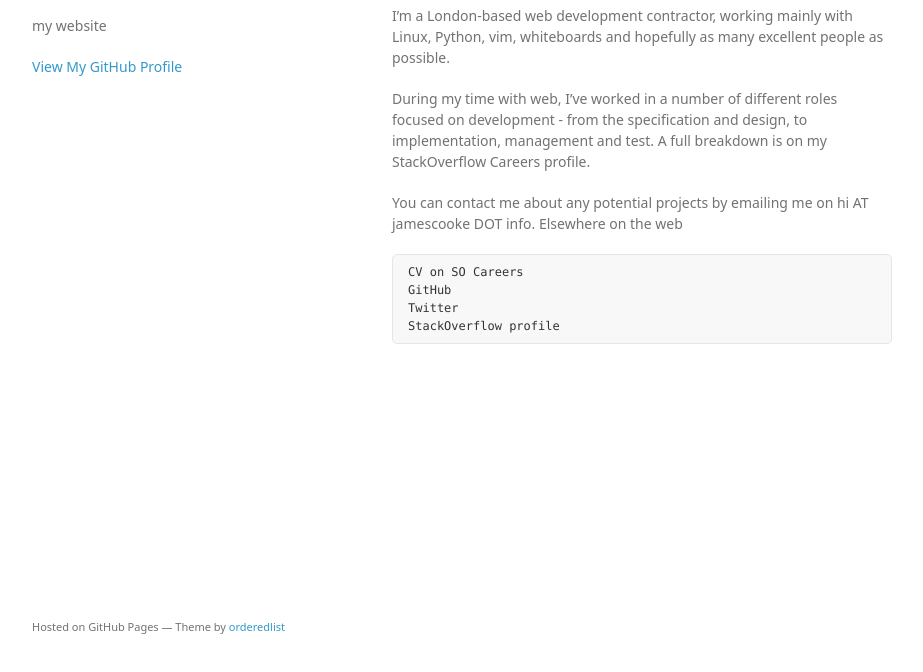
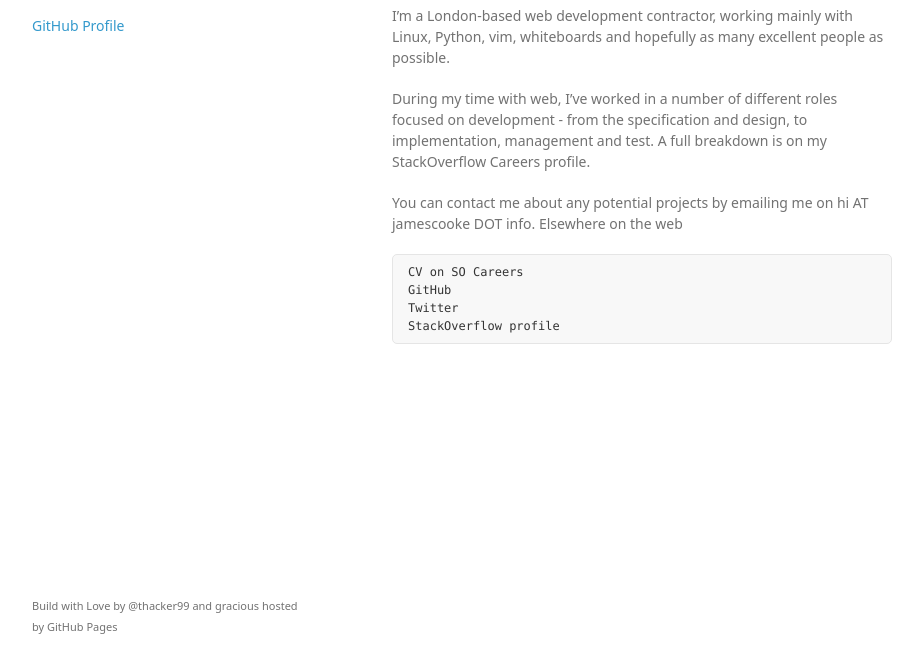
Before and after one commit to thacker99/thacker99.github.io, a plain HTML site: page index.html in a window 1280 px wide. Shown: the part 94-766 px from the top of the page, without its empty margins (178-1101 px from the left). Drawn offline with Linux system fonts and the light colour scheme; a web font is replaced by a local one.

Commit message:
Update index.html

```diff
--- a/index.html
+++ b/index.html
@@ -3,7 +3,7 @@
   <head>
     <meta charset="utf-8">
     <meta http-equiv="X-UA-Compatible" content="chrome=1">
-    <title>About me by thacker99</title>
+    <title>About me</title>
 
     <link rel="stylesheet" href="stylesheets/styles.css">
     <link rel="stylesheet" href="stylesheets/github-light.css">
@@ -16,10 +16,10 @@
     <div class="wrapper">
       <header>
         <h1>About me</h1>
-        <p>my website</p>
+        <!--<p>my website</p>-->
 
 
-        <p class="view"><a href="https://github.com/thacker99">View My GitHub Profile</a></p>
+        <p class="view"><a href="https://github.com/thacker99">GitHub Profile</a></p>
 
       </header>
       <section>
@@ -39,7 +39,7 @@ StackOverflow profile
 </code></pre>
       </section>
       <footer>
-        <p><small>Hosted on GitHub Pages &mdash; Theme by <a href="https://github.com/orderedlist">orderedlist</a></small></p>
+        <p><small>Build with Love by @thacker99 and gracious hosted by GitHub Pages</a></small></p>
       </footer>
     </div>
     <script src="javascripts/scale.fix.js"></script>
```
